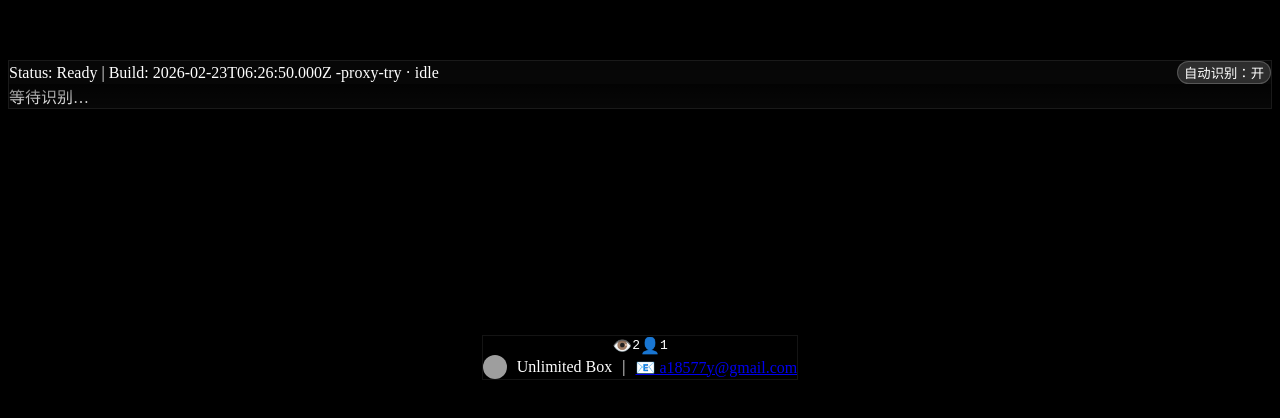
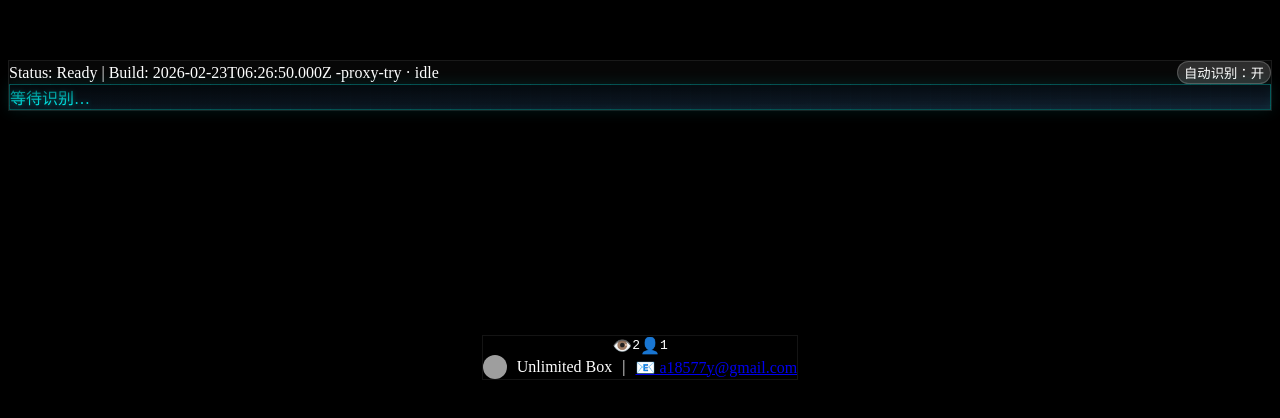
Before and after one commit to Mocas-12/aura-vision, a React (Vite) app: page / in a window 1280 px wide. Shown: the part 428-846 px from the top of the page. Built offline with nearby package versions, Linux system fonts and the light colour scheme; no server answers; grey boxes are pictures that could not be loaded.

Commit message:
feat_cyber_style_result_panel_neon_grid_scrollbar

```diff
--- a/src/App.tsx
+++ b/src/App.tsx
@@ -378,13 +378,13 @@ export default function App() {
             </div>
           )}
           <div
-            className="mt-2 scrollbox"
+            className="mt-2 scrollbox cyber-panel"
             style={{ maxHeight: '40vh', WebkitOverflowScrolling: 'touch', overflowY: 'auto' }}
             ref={resultRef}
           >
-            <div className="text-2xl font-semibold">{typedName || '等待识别…'}</div>
+            <div className="text-2xl font-semibold cyber-title">{typedName || '等待识别…'}</div>
             <div
-              className="mt-2 text-sm text-white/80 whitespace-pre-wrap break-all"
+              className="mt-2 text-sm whitespace-pre-wrap break-all cyber-title"
               style={{ lineHeight: 1.6 }}
             >
               {busy ? 'AI 正在深度思考中，请稍候...' : typedIntro}
--- a/src/index.css
+++ b/src/index.css
@@ -73,9 +73,16 @@ body {
   -ms-overflow-style: none;
 }
 .scrollbox::-webkit-scrollbar {
-  width: 0;
-  height: 0;
-  display: none;
+  width: 2px;
+  height: 2px;
+  background: transparent;
+}
+.scrollbox::-webkit-scrollbar-track {
+  background: transparent;
+}
+.scrollbox::-webkit-scrollbar-thumb {
+  background: transparent;
+  border-radius: 2px;
 }
 .scrollbox::before {
   content: '';
@@ -87,6 +94,22 @@ body {
   pointer-events: none;
   background: linear-gradient(to bottom, rgba(0,0,0,0.6), rgba(0,0,0,0));
   z-index: 1;
+}
+
+.cyber-panel {
+  background:
+    linear-gradient(135deg, rgba(10, 20, 30, 0.9) 0%, rgba(20, 40, 60, 0.8) 100%),
+    linear-gradient(rgba(0, 255, 255, 0.05) 1px, transparent 1px),
+    linear-gradient(90deg, rgba(0, 255, 255, 0.05) 1px, transparent 1px);
+  background-size: auto, 20px 20px, 20px 20px;
+  background-repeat: no-repeat, repeat, repeat;
+  border: 1px solid rgba(0, 255, 255, 0.3);
+  box-shadow: 0 0 15px rgba(0, 255, 255, 0.1), inset 0 0 10px rgba(0, 255, 255, 0.05);
+}
+
+.cyber-title {
+  color: #00ffff;
+  text-shadow: 0 0 5px rgba(0, 255, 255, 0.5);
 }
 
 .action-btn {
```
